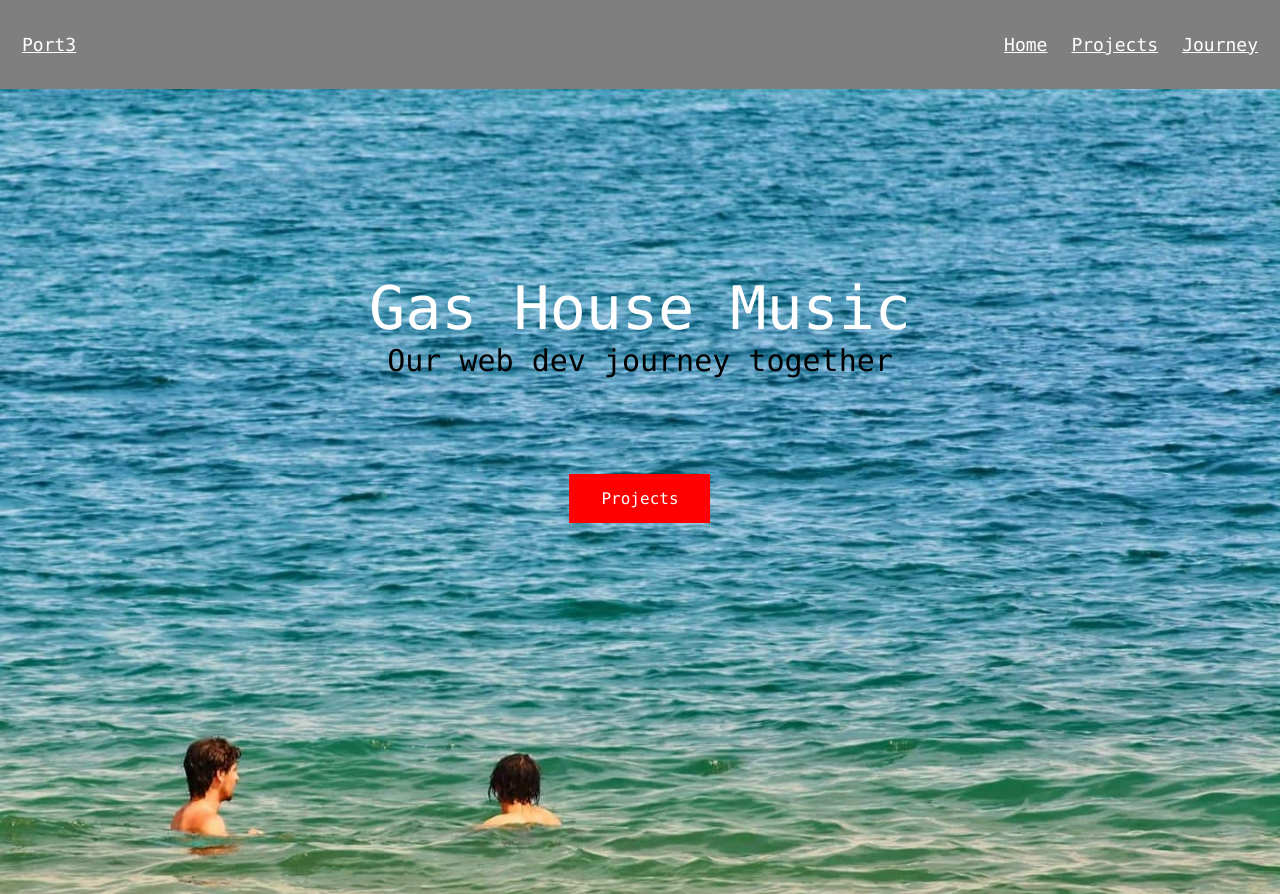
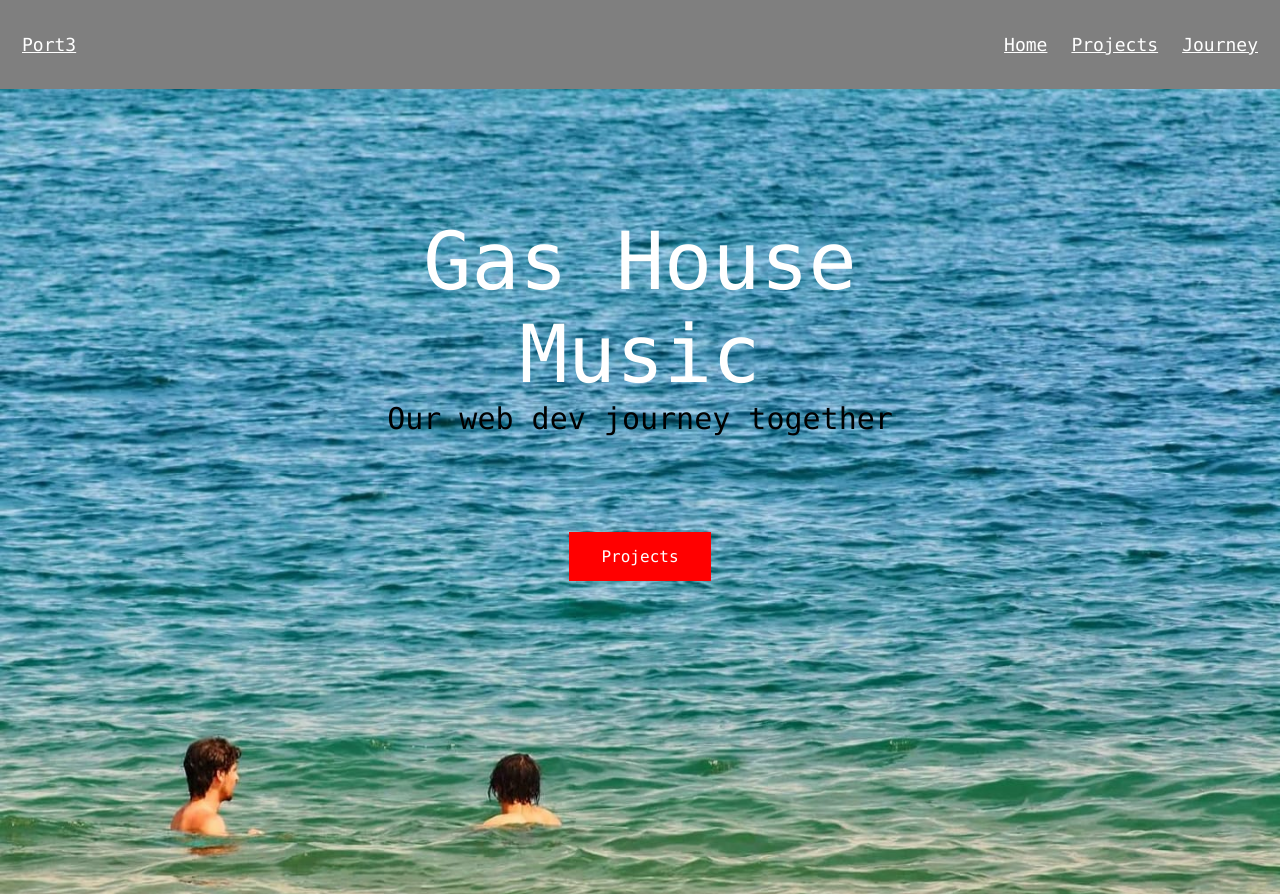
Before and after one commit to EarthBars/earthbars2.github.io, a plain HTML site: page index.html in a window 1280 px wide. Shown: the top 894 px of the page. Drawn offline with Linux system fonts and the light colour scheme.

Commit message:
Update styles.css

```diff
--- a/styles.css
+++ b/styles.css
@@ -35,7 +35,7 @@ h1 {
   color: white;
   font-weight: bold;
   font-family: 'Lobster', cursive;
-  font: 60px Monaco, 'Lobster', cursive;
+  font: 80px Monaco, 'Lobster', cursive;
 }
 
 h2 {
```
